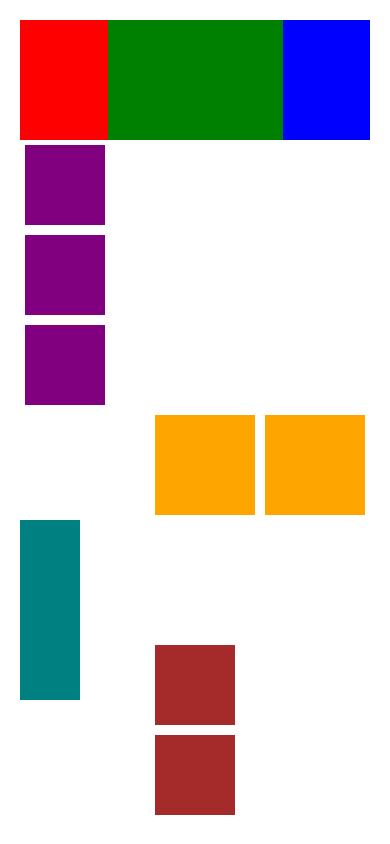
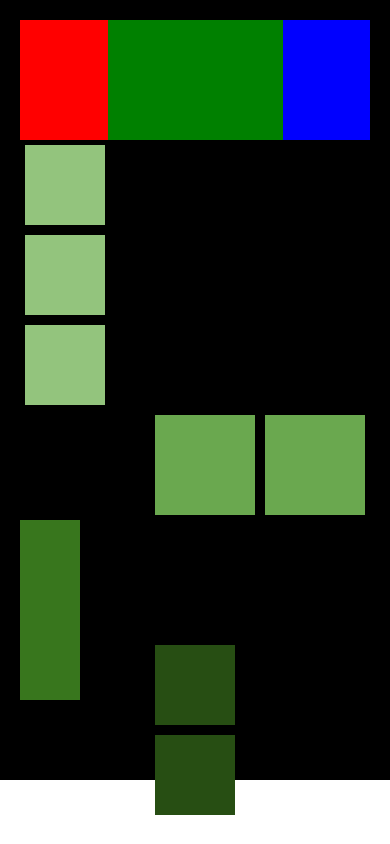
Before and after one commit to LoweDavid02/appdev2, a React Native app in the folder react-native-flexbox/: screen / in a window 390 px wide. Built offline with nearby package versions, Linux system fonts and the light colour scheme.

Commit message:
Done with importing: Flex Wrap, Align self, and Align Content section

```diff
--- a/react-native-flexbox/App.js
+++ b/react-native-flexbox/App.js
@@ -7,6 +7,9 @@ import FlexDirectionExample from "./components/FlexDirectionExample";
 import LayoutDirectionExample from "./components/LayoutDirectionExample";
 import JustifyContentExample from "./components/JustifyContentExample";
 import AlignItemsExample from "./components/AlignItemsExample";
+import AlignSelfExample from "./components/AlignSelfExample";
+import AlignContentExample from "./components/AlignContentExample";
+import FlexWrapExample from "./components/FlexWrapExample";
 
 export default function App() {
   return (
@@ -35,6 +38,6 @@ export default function App() {
 const styles = StyleSheet.create({
   container: {
     padding: 20,
-    backgroundColor: "#fff",
+    backgroundColor: "#000000",
   },
 });
--- a/react-native-flexbox/components/AlignItemsExample.js
+++ b/react-native-flexbox/components/AlignItemsExample.js
@@ -17,7 +17,7 @@ const styles = StyleSheet.create({
   box: {
     width: 80,
     height: 80,
-    backgroundColor: "brown",
+    backgroundColor: "#274e13",
     margin: 5,
   },
 });
--- a/react-native-flexbox/components/FlexDirectionExample.js
+++ b/react-native-flexbox/components/FlexDirectionExample.js
@@ -17,7 +17,7 @@ const styles = StyleSheet.create({
   box: {
     width: 80,
     height: 80,
-    backgroundColor: "purple",
+    backgroundColor: "#93c47d",
     margin: 5,
   },
 });
--- a/react-native-flexbox/components/JustifyContentExample.js
+++ b/react-native-flexbox/components/JustifyContentExample.js
@@ -18,6 +18,6 @@ const styles = StyleSheet.create({
   box: {
     width: 60,
     height: 60,
-    backgroundColor: "teal",
+    backgroundColor: "#38761d",
   },
 });
--- a/react-native-flexbox/components/LayoutDirectionExample.js
+++ b/react-native-flexbox/components/LayoutDirectionExample.js
@@ -16,7 +16,7 @@ const styles = StyleSheet.create({
   box: {
     width: 100,
     height: 100,
-    backgroundColor: "orange",
+    backgroundColor: "#6aa84f",
     margin: 5,
   },
 });
```
